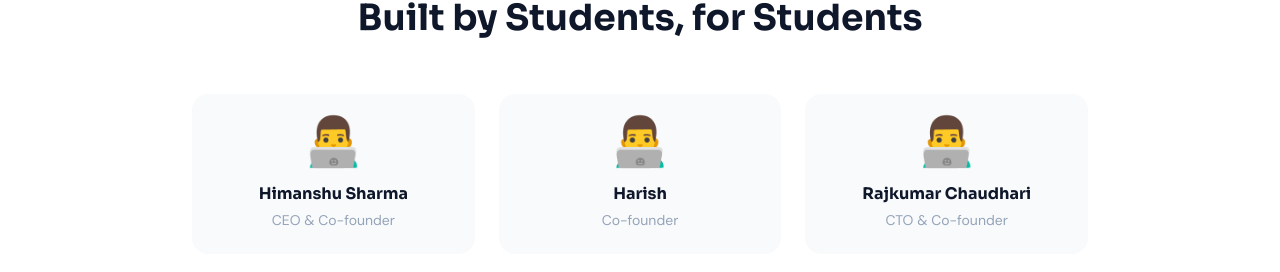
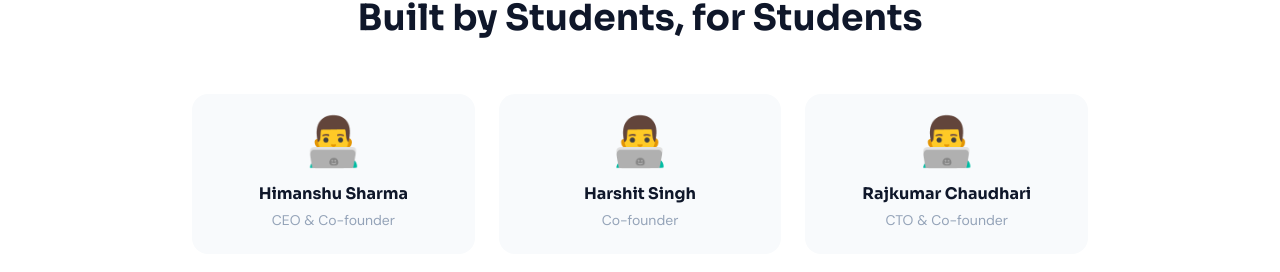
Before and after one commit to rajkumarchaudhari123/hostelsDudes, a Next.js app: page /about in a window 1280 px wide. Shown: the part 1597-1869 px from the top of the page. Built offline with nearby package versions, Linux system fonts and the light colour scheme.

Commit message:
fix: rename co-founder Harish to Harshit Singh

```diff
--- a/src/app/about/page.tsx
+++ b/src/app/about/page.tsx
@@ -90,7 +90,7 @@ export default function AboutPage() {
             <div className="grid grid-cols-1 sm:grid-cols-3 gap-6 max-w-4xl mx-auto">
               {[
                 { name: "Himanshu Sharma", role: "CEO & Co-founder", emoji: "👨‍💻" },
-                { name: "Harish", role: "Co-founder", emoji: "👨‍💻" },
+                { name: "Harshit Singh", role: "Co-founder", emoji: "👨‍💻" },
                 { name: "Rajkumar Chaudhari", role: "CTO & Co-founder", emoji: "👨‍💻" },
               ].map(({ name, role, emoji }) => (
                 <div key={name} className="bg-slate-50 rounded-2xl p-6 text-center">
--- a/src/components/home/TrustSection.tsx
+++ b/src/components/home/TrustSection.tsx
@@ -287,7 +287,7 @@ export default function TrustSection() {
               <div className="flex flex-col gap-4">
                 {[
                   { name: "Himanshu Sharma", role: "CEO & Co-founder", avatar: "H" },
-                  { name: "Harish", role: "Co-founder", avatar: "Ha" },
+                  { name: "Harshit Singh", role: "Co-founder", avatar: "HS" },
                   { name: "Rajkumar Chaudhari", role: "CTO & Co-founder", avatar: "R" },
                 ].map((person) => (
                   <div key={person.name} className="flex items-center gap-3">
```
